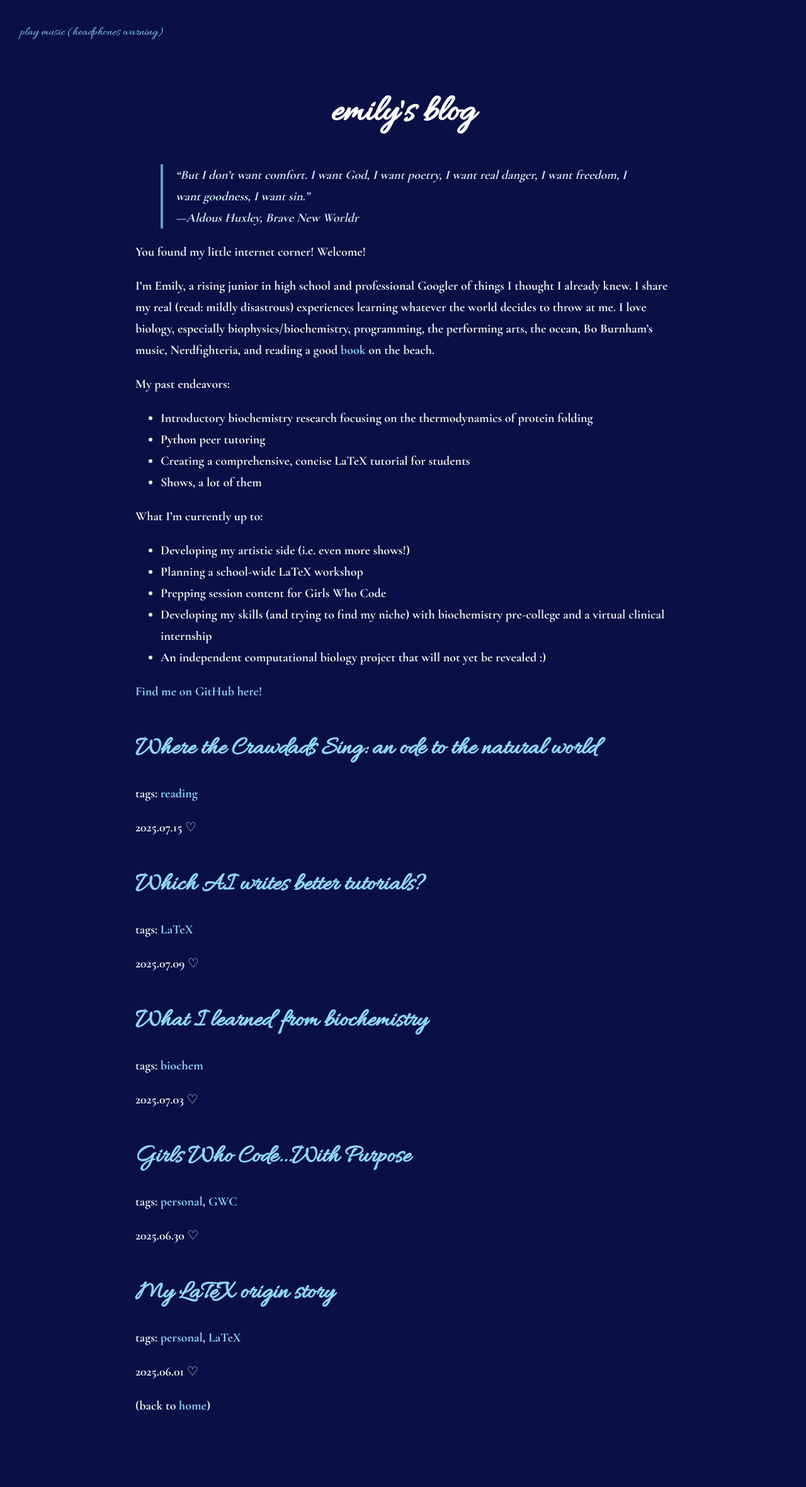
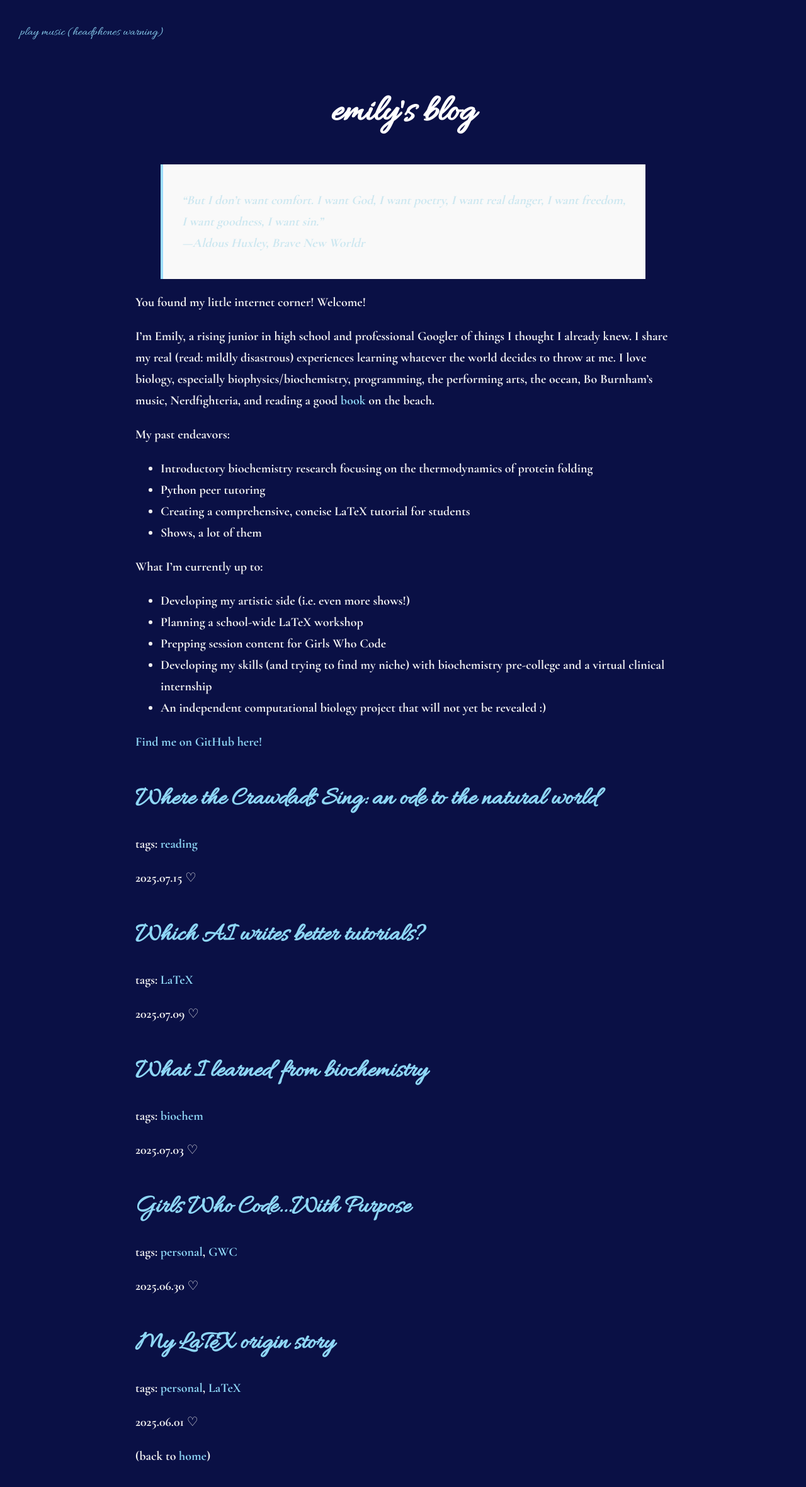
Before and after one commit to leucinemymind/leucinemymind.github.io, a Jekyll site: the page built from index.md, in a window 1280 px wide. Shown: the whole page at 63% size. Built offline with Jekyll 4.4.1, drawn with Linux system fonts in a browser that asks for light colours; before the commit the page ends 2281 px from its top, so only the background shows below that.

Commit message:
yum shiny

```diff
--- a/assets/style.css
+++ b/assets/style.css
@@ -79,6 +79,41 @@
   font-style: italic;
 }
 
+blockquote {
+  position: relative;
+  background: #f9f9f9;
+  border-left: 4px solid #9cdeff;
+  padding: 1em 1.5em;
+  transition: box-shadow 0.3s ease;
+  overflow: hidden;
+}
+
+blockquote::before {
+  content: "";
+  position: absolute;
+  top: 0; left: -75%;
+  width: 50%;
+  height: 100%;
+  background: linear-gradient(
+    120deg,
+    transparent,
+    rgba(255, 255, 255, 0.6),
+    transparent
+  );
+  transform: skewX(-20deg);
+  transition: none;
+}
+
+blockquote:hover::before {
+  animation: shimmer 1.2s forwards;
+}
+
+@keyframes shimmer {
+  100% {
+    left: 125%;
+  }
+}
+
 code {
   background: #092d3c;
   padding: 0.2em 0.4em;
```
